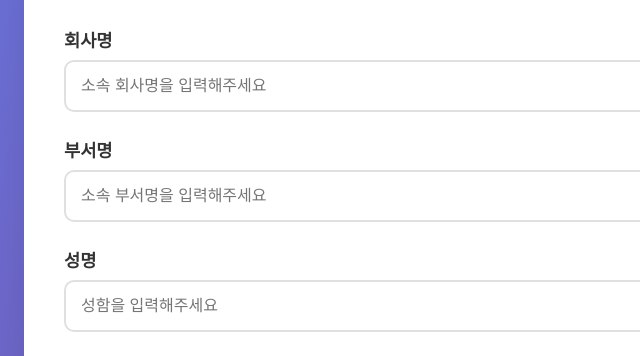
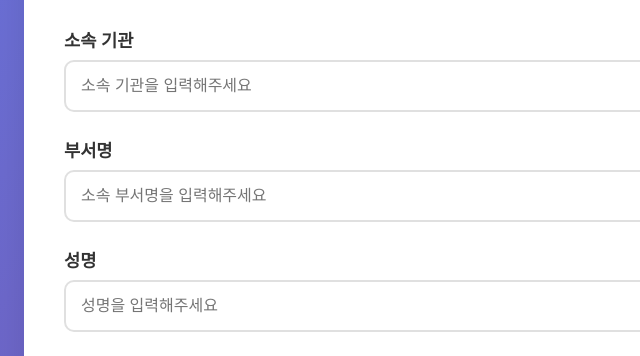
Before and after one commit to sadh911122-sudo/AtoZ, a plain HTML site: page index.html in a window 1280 px wide. Shown: the part 444-800 px from the top of the page, 216-856 px from the left. Drawn offline with Linux system fonts and the light colour scheme.

Commit message:
index.html

```diff
--- a/index.html
+++ b/index.html
@@ -437,8 +437,8 @@
                     </div>
 
                     <div class="form-group">
-                        <label for="company">회사명</label>
-                        <input type="text" id="company" placeholder="소속 회사명을 입력해주세요" required>
+                        <label for="company">소속 기관</label>
+                        <input type="text" id="company" placeholder="소속 기관을 입력해주세요" required>
                     </div>
 
                     <div class="form-group">
@@ -448,7 +448,7 @@
 
                     <div class="form-group">
                         <label for="name">성명</label>
-                        <input type="text" id="name" placeholder="성함을 입력해주세요" required>
+                        <input type="text" id="name" placeholder="성명을 입력해주세요" required>
                     </div>
 
                     <button class="btn" id="startBtn">진단 시작하기</button>
```
